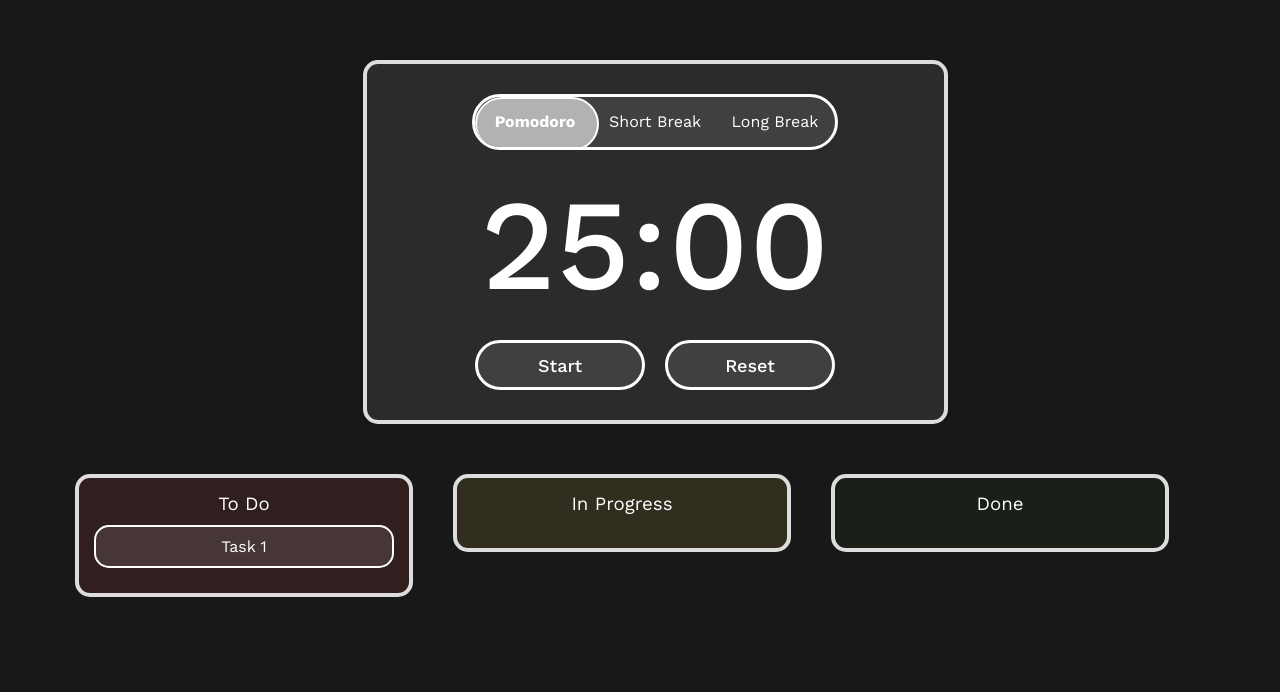
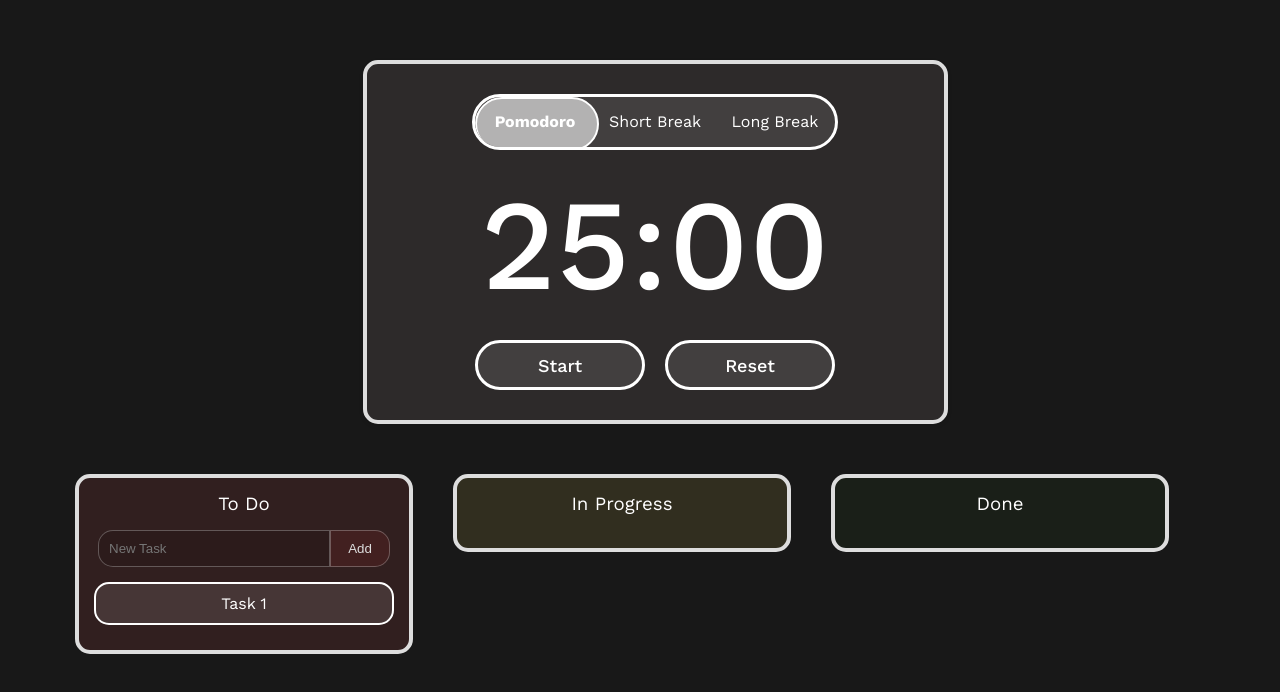
Before and after one commit to Chaitanya1512/FlowMato, a Vue app: page / in a window 1280 px wide. Shown: the top 692 px of the page. Built offline with nearby package versions, Linux system fonts and the light colour scheme.

Commit message:
add input form for creating new tasks

```diff
--- a/src/components/KanbanBoard.vue
+++ b/src/components/KanbanBoard.vue
@@ -7,6 +7,12 @@
       @dragenter.prevent
     >
       <h3>To Do</h3>
+      <div class="input-form">
+        <form @submit.prevent="addTask">
+          <input v-model="newTask" required placeholder="New Task" />
+          <button>Add</button>
+        </form>
+      </div>
       <div
         v-for="item in taskList(1)"
         :key="item.id"
@@ -76,6 +82,14 @@
       const item = this.items.find((item) => item.id == itemID);
       item.list = list;
     },
+    addTask() {
+      this.items.push({
+        id: this.id++,
+        title: this.newTask,
+        list: 1,
+      });
+      this.newTask = "";
+    },
   },
 };
 </script>
@@ -89,6 +103,32 @@
   text-align: center;
   margin: 0;
   font-weight: 400;
+}
+
+.input-form {
+  margin: 15px 0;
+}
+
+.input-form input {
+  border: 1px solid #dddddd50;
+  border-radius: 15px 0 0 15px;
+  width: 70%;
+  padding: 10px;
+  background: #2c1b1b;
+  color: #ddd;
+}
+
+.input-form button {
+  border: 1px solid #dddddd50;
+  border-radius: 0 15px 15px 0;
+  width: 20%;
+  padding: 10px;
+  background-color: #422020;
+  color: #ddd;
+}
+
+.input-form input:focus {
+  outline: none;
 }
 
 .to-do {
```
